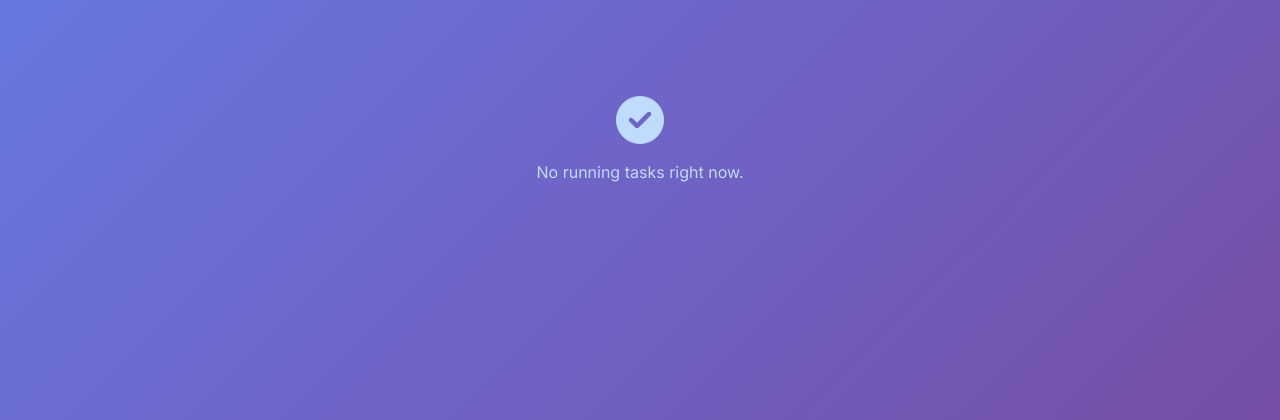
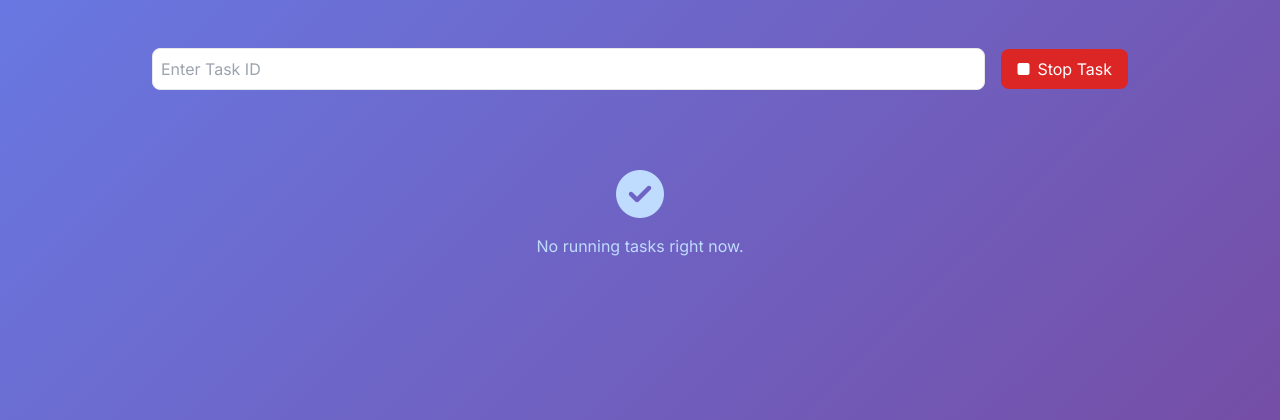
Before and after one commit to Legend-Xaryab/Approvex-Cha7x, a Flask app: page /my_tasks in a window 1280 px wide. Shown: the part 256-676 px from the top of the page. Run offline with Flask 3, Linux system fonts and the light colour scheme; the visitor is signed in with stand-in values (Sample User, id 1); some libraries are stand-ins or nearby versions.

Commit message:
Update my_tasks.html

```diff
--- a/templates/my_tasks.html
+++ b/templates/my_tasks.html
@@ -30,19 +30,36 @@
       </div>
     </header>
 
+    <!-- Stop Task by ID Form -->
+    <div class="mb-8">
+      <form method="POST" action="{{ url_for('stop_task_by_id') }}" class="flex flex-col sm:flex-row items-center gap-4">
+        <input type="text" name="task_id" placeholder="Enter Task ID"
+               class="w-full sm:w-auto flex-1 border p-2 rounded-lg text-black" required>
+        <button type="submit" class="px-4 py-2 bg-red-600 hover:bg-red-700 rounded-lg text-white flex items-center justify-center">
+          <i class="fa-solid fa-stop mr-2"></i> Stop Task
+        </button>
+      </form>
+    </div>
+
     <main>
       {% if tasks %}
         <div class="space-y-4">
           {% for task_id, task in tasks.items() %}
-          <div class="glass rounded-xl p-6 border border-white/10 flex items-center justify-between">
-            <div>
-              <p class="font-semibold">Task ID: {{ task_id }}</p>
+          <div class="glass rounded-xl p-6 border border-white/10 flex flex-col sm:flex-row items-start sm:items-center justify-between gap-4">
+            <div class="flex-1">
+              <p class="font-semibold break-all">Task ID: <span id="task-{{ loop.index }}">{{ task_id }}</span></p>
               <p class="text-sm text-blue-200">Type: {{ task.type }} | Status: {{ task.status }}</p>
             </div>
-            <a href="/stop_task/{{ username }}/{{ task_id }}"
-               class="px-4 py-2 bg-red-600 hover:bg-red-700 rounded-lg text-sm transition">
-              <i class="fa-solid fa-stop mr-1"></i> Stop Task
-            </a>
+            <div class="flex gap-2 flex-wrap">
+              <button onclick="copyTaskId('{{ loop.index }}')"
+                      class="px-3 py-2 bg-blue-600 hover:bg-blue-700 rounded-lg text-sm flex items-center gap-1">
+                <i class="fa-regular fa-copy"></i> Copy ID
+              </button>
+              <a href="/stop_task/{{ username }}/{{ task_id }}"
+                 class="px-3 py-2 bg-red-600 hover:bg-red-700 rounded-lg text-sm flex items-center gap-1">
+                <i class="fa-solid fa-stop"></i> Stop Task
+              </a>
+            </div>
           </div>
           {% endfor %}
         </div>
@@ -54,5 +71,14 @@
       {% endif %}
     </main>
   </div>
+
+  <script>
+    function copyTaskId(index) {
+      const taskId = document.getElementById(`task-${index}`).innerText;
+      navigator.clipboard.writeText(taskId).then(() => {
+        alert(`Task ID "${taskId}" copied to clipboard!`);
+      });
+    }
+  </script>
 </body>
-</html>
+            </html>
```
